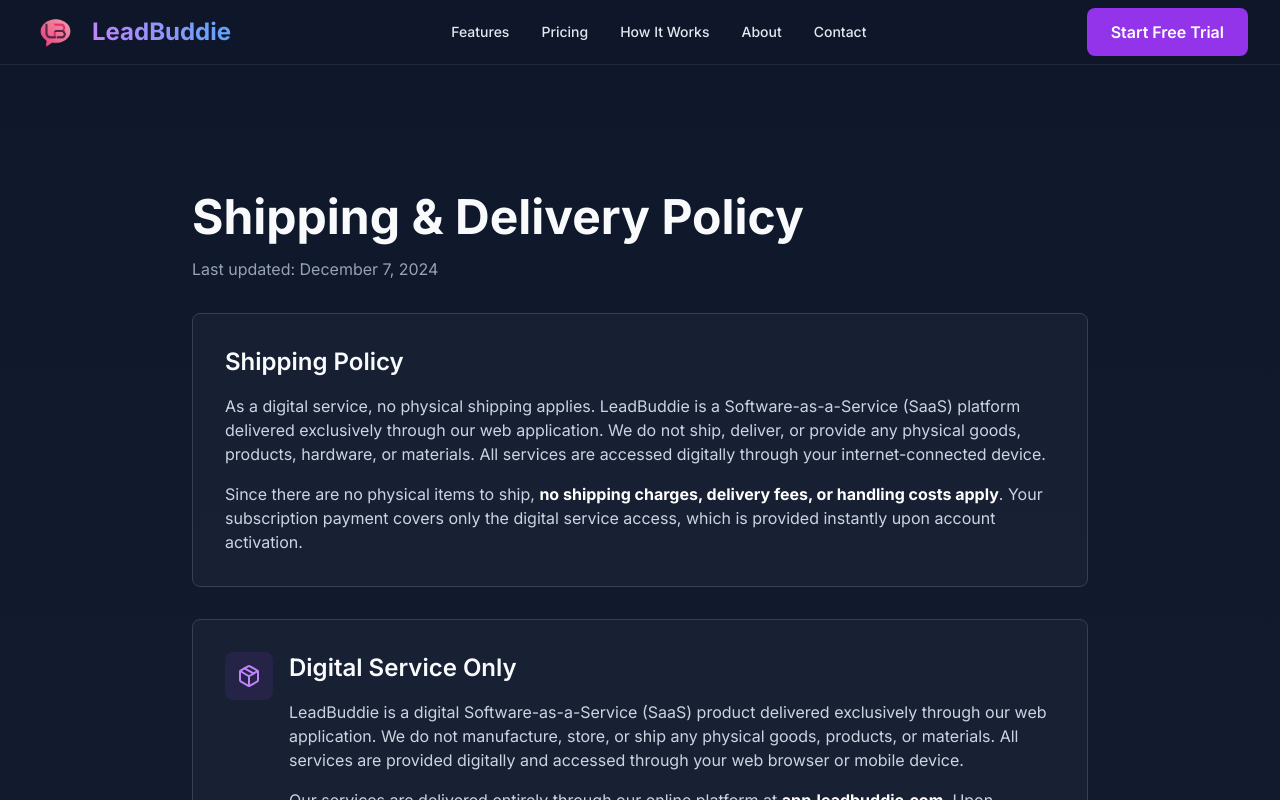
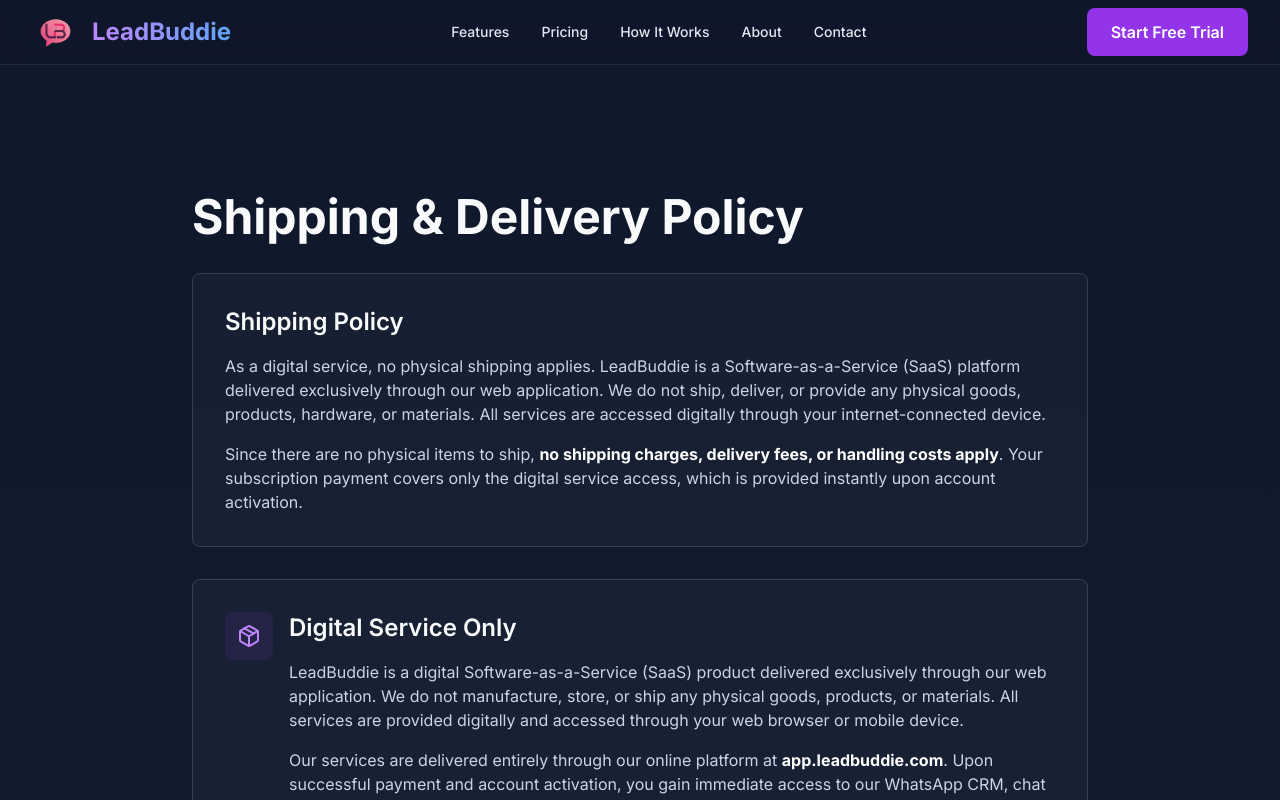
Before and after one commit to vivek6868/leadbuddie-website, a Next.js app: page /shipping-policy in a window 1280 px wide. Shown: the top 800 px of the page. Built offline with nearby package versions, Linux system fonts and the light colour scheme.

Commit message:
shipping for razorpay removed date

```diff
--- a/app/privacy-policy/page.tsx
+++ b/app/privacy-policy/page.tsx
@@ -8,16 +8,11 @@
 }
 
 export default function PrivacyPolicyPage() {
-  const lastUpdated = 'December 7, 2024'
-
   return (
     <Section className="pt-24 pb-16 md:pt-32 md:pb-24">
       <div className="max-w-4xl mx-auto">
         <div className="mb-8">
           <h1 className="text-4xl md:text-5xl font-bold mb-4">Privacy Policy</h1>
-          <p className="text-dark-400">
-            Last updated: {lastUpdated}
-          </p>
         </div>
 
         <div className="prose prose-invert max-w-none space-y-8">
--- a/app/refund-policy/page.tsx
+++ b/app/refund-policy/page.tsx
@@ -9,16 +9,11 @@
 }
 
 export default function RefundPolicyPage() {
-  const lastUpdated = 'December 7, 2024'
-
   return (
     <Section className="pt-24 pb-16 md:pt-32 md:pb-24">
       <div className="max-w-4xl mx-auto">
         <div className="mb-8">
           <h1 className="text-4xl md:text-5xl font-bold mb-4">Cancellation & Refund Policy</h1>
-          <p className="text-dark-400">
-            Last updated: {lastUpdated}
-          </p>
         </div>
 
         <div className="prose prose-invert max-w-none space-y-8">
--- a/app/shipping-policy/page.tsx
+++ b/app/shipping-policy/page.tsx
@@ -9,16 +9,11 @@
 }
 
 export default function ShippingPolicyPage() {
-  const lastUpdated = 'December 7, 2024'
-
   return (
     <Section className="pt-24 pb-16 md:pt-32 md:pb-24">
       <div className="max-w-4xl mx-auto">
         <div className="mb-8">
           <h1 className="text-4xl md:text-5xl font-bold mb-4">Shipping & Delivery Policy</h1>
-          <p className="text-dark-400">
-            Last updated: {lastUpdated}
-          </p>
         </div>
 
         <div className="prose prose-invert max-w-none space-y-8">
--- a/app/terms/page.tsx
+++ b/app/terms/page.tsx
@@ -8,16 +8,11 @@
 }
 
 export default function TermsPage() {
-  const lastUpdated = 'December 7, 2024'
-
   return (
     <Section className="pt-24 pb-16 md:pt-32 md:pb-24">
       <div className="max-w-4xl mx-auto">
         <div className="mb-8">
           <h1 className="text-4xl md:text-5xl font-bold mb-4">Terms of Service</h1>
-          <p className="text-dark-400">
-            Last updated: {lastUpdated}
-          </p>
         </div>
 
         <div className="prose prose-invert max-w-none space-y-8">
```
